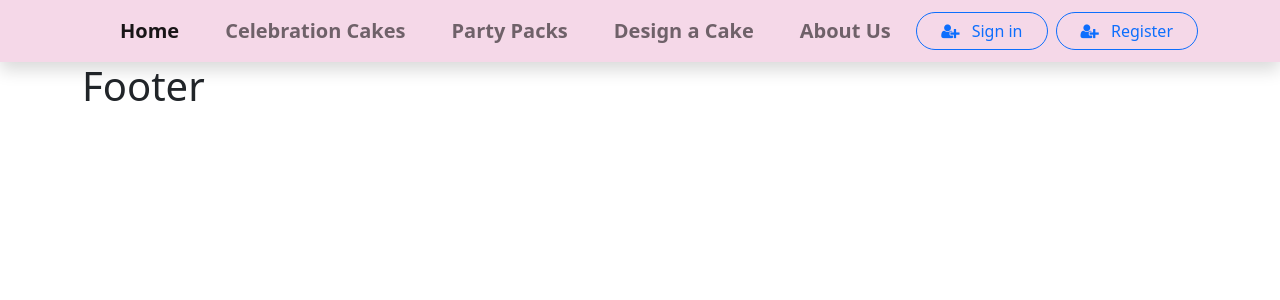
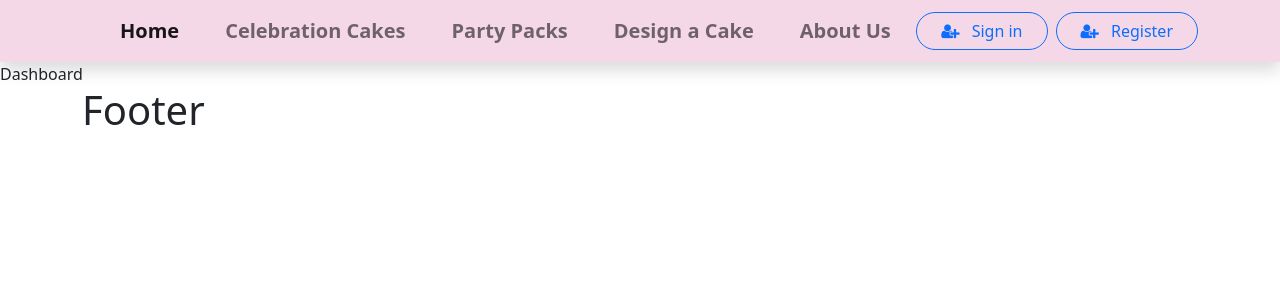
Before and after one commit to kchamithri/MyCake-SystemDevelopment, a React (Create React App) app: page /dashboard in a window 1280 px wide. Shown: the top 300 px of the page. Built offline with nearby package versions, Linux system fonts and the light colour scheme.

Commit message:
dashboard added to routing

```diff
--- a/src/App.js
+++ b/src/App.js
@@ -9,6 +9,7 @@ import DesignAcake from "./pages/DesignAcake";
 import About from "./pages/About";
 import Login from "./pages/Login";
 import Register from "./pages/Register";
+import Dashboard from "./pages/Dashboard";
 
 function App() {
   return (
@@ -22,6 +23,7 @@ function App() {
         <Route path="/designacake" element={<DesignAcake />} />
         <Route path="/login" element={<Login />} />
         <Route path="/register" element={<Register />} />
+        <Route path="/dashboard" element={<Dashboard />} />
       </Routes>
       <Footer />
     </>
```
